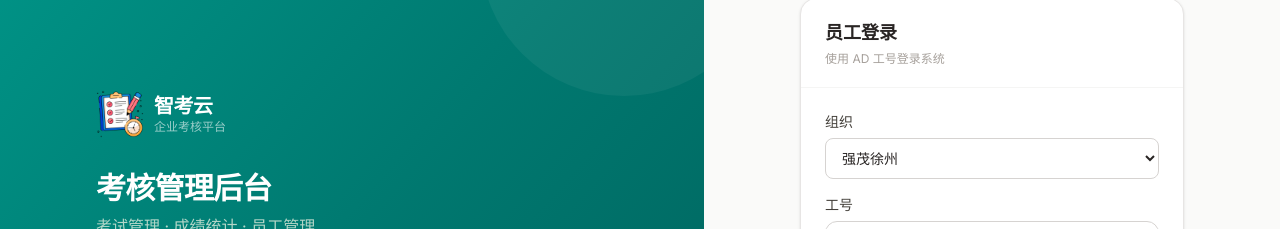
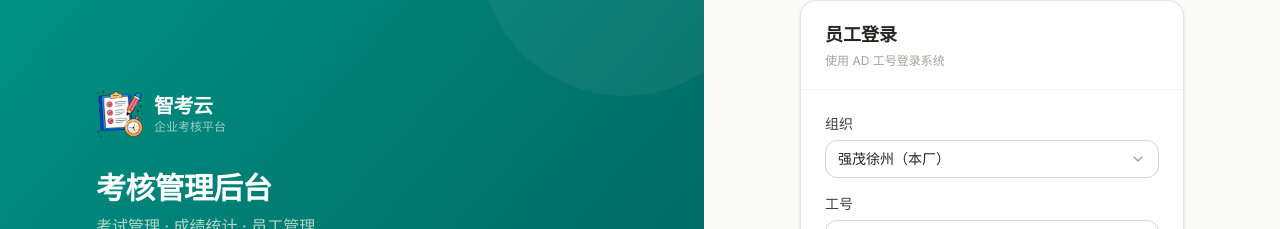
Before and after one commit to Aken-Teams/hr-online-test, a Next.js app: page /admin/login in a window 1280 px wide. Shown: the part 128-357 px from the top of the page. Built offline with nearby package versions, Linux system fonts and the light colour scheme.

Commit message:
優化選單

```diff
--- a/src/app/admin/accounts/page.tsx
+++ b/src/app/admin/accounts/page.tsx
@@ -6,6 +6,7 @@ import { Button } from '@/components/ui/Button';
 import { Input } from '@/components/ui/Input';
 import { Badge } from '@/components/ui/Badge';
 import { Dialog } from '@/components/ui/Dialog';
+import { CustomSelect } from '@/components/ui/CustomSelect';
 import { LoadingSpinner } from '@/components/shared/LoadingSpinner';
 import { EmptyState } from '@/components/shared/EmptyState';
 import { useToast } from '@/components/ui/Toast';
@@ -456,17 +457,13 @@ export default function AdminAccountsPage() {
             {form.authSource === 'AD' ? (
               <div className="space-y-3 rounded-lg border border-stone-200 bg-stone-50/60 p-3">
                 <div className="flex gap-2">
-                  <select
-                    value={form.adDomain}
-                    onChange={(e) => setForm({ ...form, adDomain: e.target.value })}
-                    className="w-36 rounded-lg border border-stone-300 bg-white px-2 py-2 text-sm"
-                  >
-                    {adConfig.domains.map((d) => (
-                      <option key={d.code} value={d.code}>
-                        {d.label}
-                      </option>
-                    ))}
-                  </select>
+                  <div className="w-40 shrink-0">
+                    <CustomSelect
+                      options={adConfig.domains.map((d) => ({ value: d.code, label: d.label }))}
+                      value={form.adDomain}
+                      onChange={(v) => setForm({ ...form, adDomain: v })}
+                    />
+                  </div>
                   <input
                     value={adQuery}
                     onChange={(e) => setAdQuery(e.target.value)}
--- a/src/app/admin/login/page.tsx
+++ b/src/app/admin/login/page.tsx
@@ -5,6 +5,7 @@ import { useRouter } from 'next/navigation';
 import Image from 'next/image';
 import { Button } from '@/components/ui/Button';
 import { Input } from '@/components/ui/Input';
+import { CustomSelect } from '@/components/ui/CustomSelect';
 import { ShieldCheck } from 'lucide-react';
 
 const FEATURES = [
@@ -39,14 +40,19 @@ const FEATURES = [
 
 /** AD 可用网域；预设徐州厂（本案考场） */
 const AD_DOMAINS = [
-  { code: 'PJXZ', label: '强茂徐州' },
-  { code: 'PANJIT', label: 'PANJIT（台湾）' },
-  { code: 'PYNMAX', label: '环茂' },
-  { code: 'WXPJ', label: '无锡强茂' },
-  { code: 'PJWS', label: '强茂深圳' },
-  { code: 'GDPJ', label: '苏州群鑫' },
-  { code: 'PJSD', label: '山东强茂' },
+  { code: 'PJXZ', label: '强茂徐州', hint: '本厂' },
+  { code: 'PANJIT', label: 'PANJIT 台湾', hint: '' },
+  { code: 'PYNMAX', label: '环茂', hint: '' },
+  { code: 'WXPJ', label: '无锡强茂', hint: '' },
+  { code: 'PJWS', label: '强茂深圳', hint: '' },
+  { code: 'GDPJ', label: '苏州群鑫', hint: '' },
+  { code: 'PJSD', label: '山东强茂', hint: '' },
 ];
+
+const DOMAIN_OPTIONS = AD_DOMAINS.map((d) => ({
+  value: d.code,
+  label: d.hint ? `${d.label}（${d.hint}）` : d.label,
+}));
 
 export default function AdminLoginPage() {
   const router = useRouter();
@@ -179,21 +185,13 @@ export default function AdminLoginPage() {
             <div className="px-6 py-6">
               <form onSubmit={handleSubmit} className="space-y-4">
                 {mode === 'ad' && (
-                  <div>
-                    <label className="mb-1.5 block text-sm font-medium text-stone-700">组织</label>
-                    <select
-                      value={domain}
-                      onChange={(e) => setDomain(e.target.value)}
-                      disabled={loading}
-                      className="block w-full rounded-lg border border-stone-300 bg-white px-3 py-2.5 text-sm text-stone-800 focus:border-teal-500 focus:outline-none focus:ring-2 focus:ring-teal-500"
-                    >
-                      {AD_DOMAINS.map((d) => (
-                        <option key={d.code} value={d.code}>
-                          {d.label}
-                        </option>
-                      ))}
-                    </select>
-                  </div>
+                  <CustomSelect
+                    label="组织"
+                    options={DOMAIN_OPTIONS}
+                    value={domain}
+                    onChange={setDomain}
+                    disabled={loading}
+                  />
                 )}
 
                 <Input
--- a/src/app/admin/organization/page.tsx
+++ b/src/app/admin/organization/page.tsx
@@ -4,6 +4,7 @@ import { useCallback, useEffect, useMemo, useState } from 'react';
 import { PageHeader } from '@/components/shared/PageHeader';
 import { Button } from '@/components/ui/Button';
 import { Badge } from '@/components/ui/Badge';
+import { CustomSelect } from '@/components/ui/CustomSelect';
 import { LoadingSpinner } from '@/components/shared/LoadingSpinner';
 import { EmptyState } from '@/components/shared/EmptyState';
 import { useToast } from '@/components/ui/Toast';
@@ -120,17 +121,16 @@ export default function OrganizationPage() {
         title="组织查询"
         actions={
           <div className="flex gap-2">
-            <select
-              value={domain}
-              onChange={(e) => setDomain(e.target.value)}
-              className="rounded-lg border border-stone-300 bg-white px-3 py-2 text-sm"
-            >
-              {(data?.domains ?? [{ code: 'PJXZ', label: '强茂徐州' }]).map((d) => (
-                <option key={d.code} value={d.code}>
-                  {d.label}
-                </option>
-              ))}
-            </select>
+            <div className="w-40">
+              <CustomSelect
+                options={(data?.domains ?? [{ code: 'PJXZ', label: '强茂徐州' }]).map((d) => ({
+                  value: d.code,
+                  label: d.label,
+                }))}
+                value={domain}
+                onChange={setDomain}
+              />
+            </div>
             <Button variant="outline" onClick={() => fetchOrg(domain)}>
               重新整理
             </Button>
```
